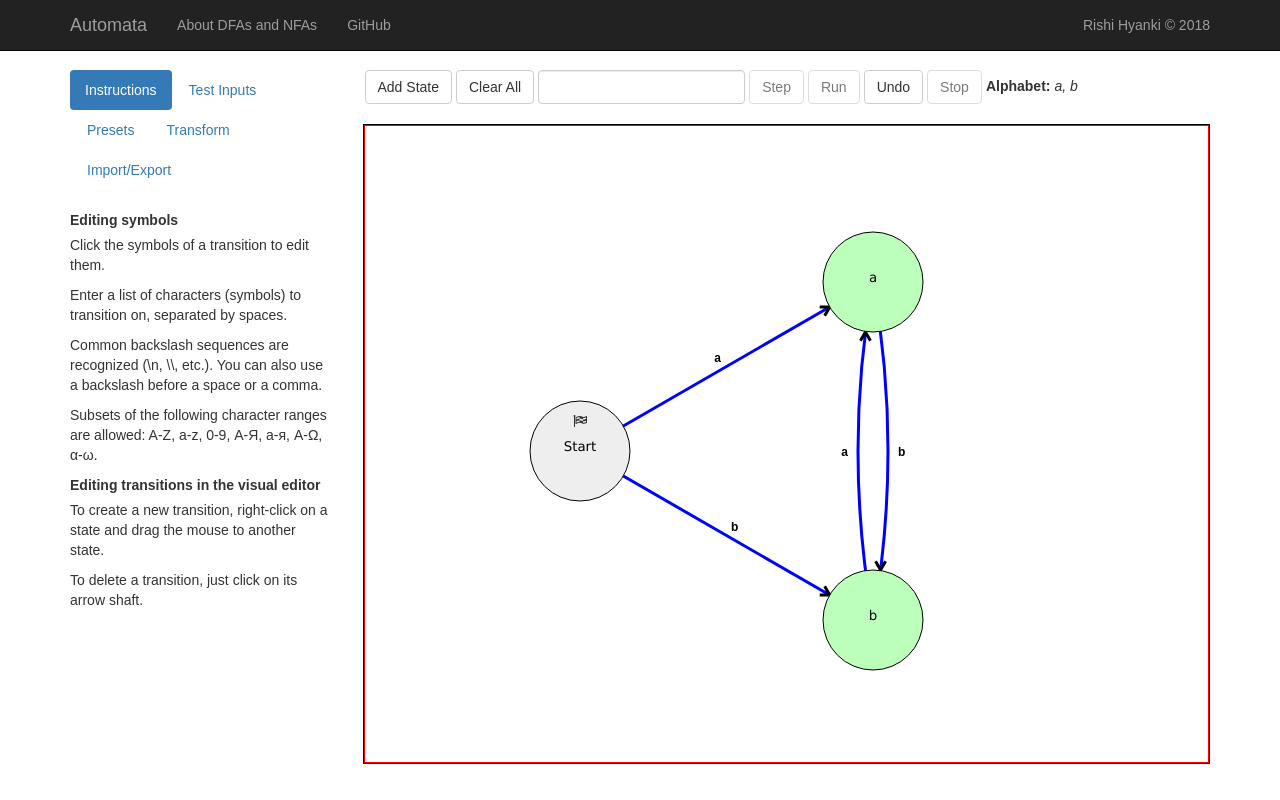
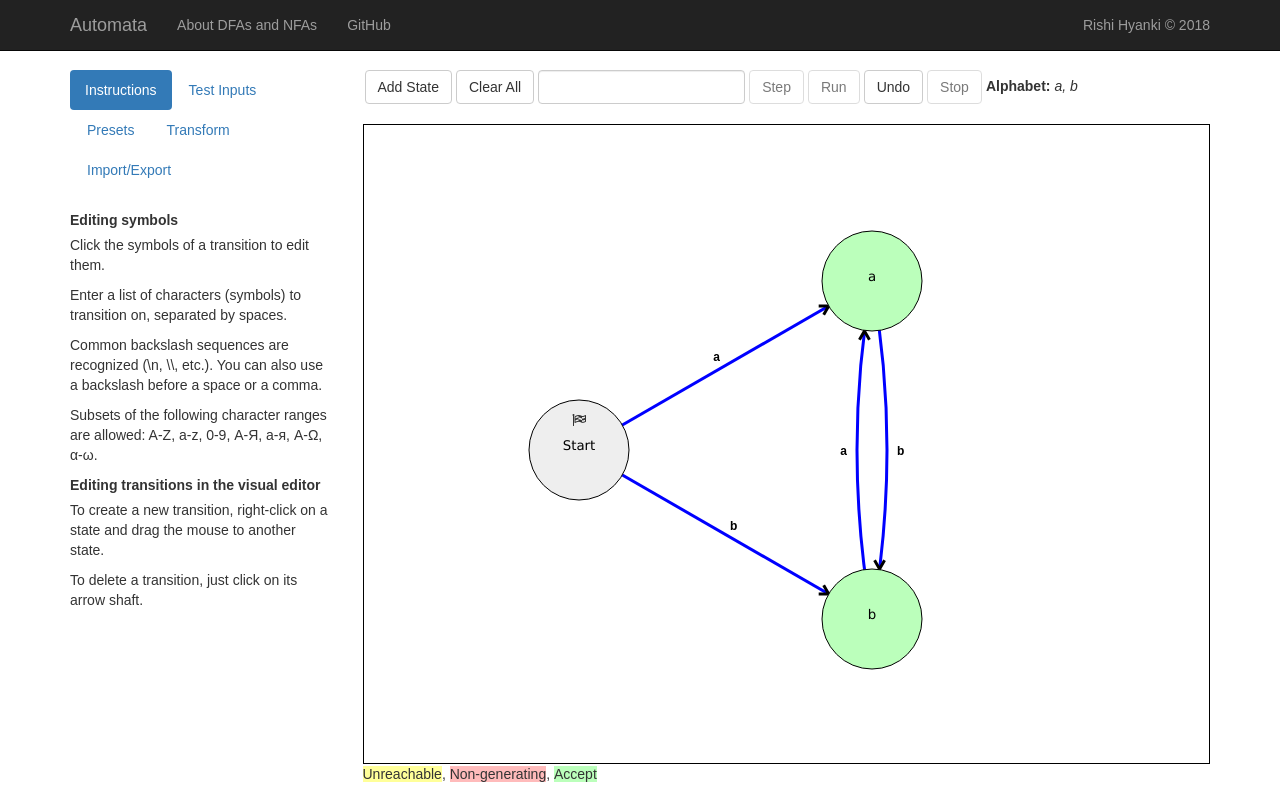
Before and after one commit to rhyanki/automaton-developer, a React (Create React App) app: page / in a window 1280 px wide. Built offline with nearby package versions, Linux system fonts and the light colour scheme; the HTML template or start-up script is replaced by a standard one.

Commit message:
Remove visual editor's red border and add color explanations

```diff
--- a/src/NFAEditor/NFAEditor.tsx
+++ b/src/NFAEditor/NFAEditor.tsx
@@ -223,6 +223,11 @@ export default class NFAEditor extends React.PureComponent<{}, IState> {
 							toggleAccept={this.toggleAccept}
 						/>
 					</div>
+					<div>
+						<span className="state unreachable">Unreachable</span>,&nbsp;
+						<span className="state nongenerating">Non-generating</span>,&nbsp;
+						<span className="state accept">Accept</span>
+					</div>
 				</div>
 			</div>
 		));
--- a/src/NFAEditor/VisualEditor/VisualEditor.css
+++ b/src/NFAEditor/VisualEditor/VisualEditor.css
@@ -9,9 +9,6 @@
 }
 
 .VisualEditor svg {
-	border-style: solid;
-	border-width: 1px;
-	border-color: red;
 	align-content: center;
 }
 
```
